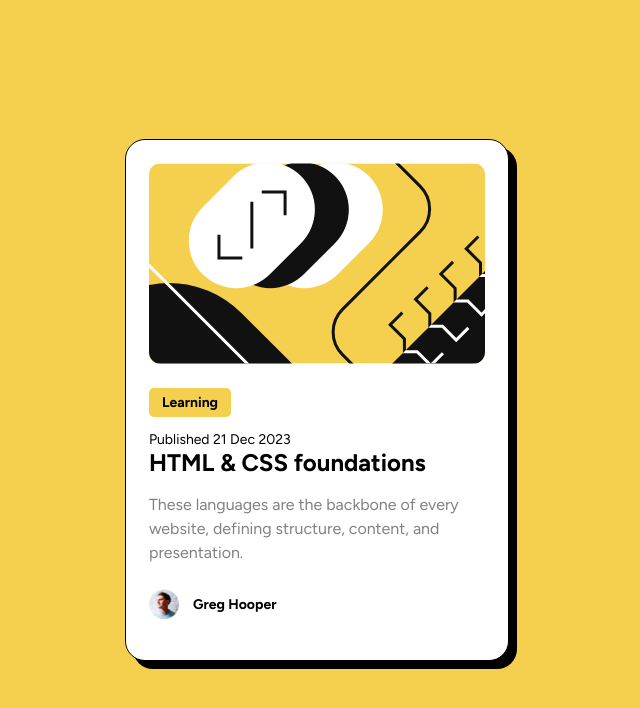
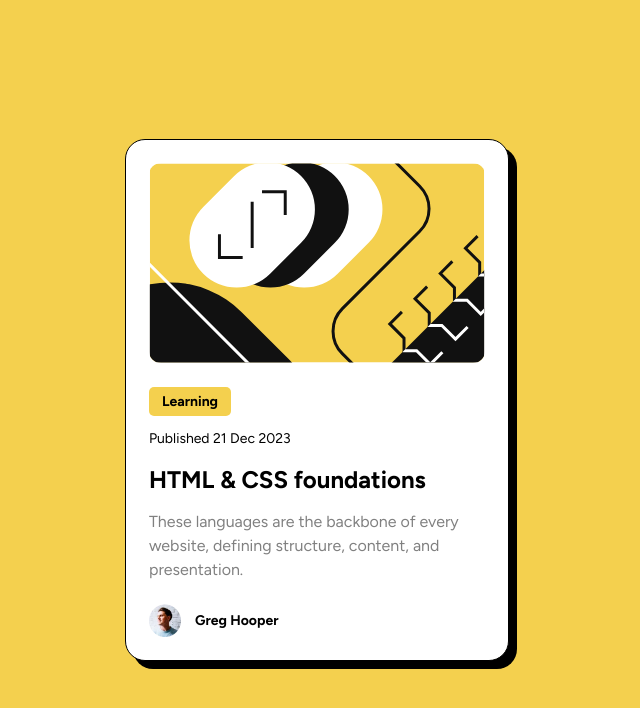
Before and after one commit to stautuan/blog-preview-card, a plain HTML site: page index.html in a window 1280 px wide. Shown: the whole page, without its empty margins (323-963 px from the left). Drawn offline with Linux system fonts and the light colour scheme.

Commit message:
Update styles.css

```diff
--- a/styles.css
+++ b/styles.css
@@ -25,12 +25,9 @@ body {
   padding: 23px;
 }
 
-header {
-  margin-bottom: 18px;
-}
-
 .illustration {
   width: 336px;
+  height: 200px;
   border-radius: 12px;
   margin-bottom: 20px;
 }
@@ -45,6 +42,10 @@ header {
   justify-content: center;
   border-radius: 5px;
   margin-bottom: 14px;
+}
+
+.published--date {
+  margin-bottom: 18px;
 }
 
 h1 {
@@ -67,7 +68,7 @@ a:hover {
   font-size: 16px;
   color: #808080;
   line-height: 1.5;
-  margin-bottom: 24px;
+  margin-bottom: 22px;
 }
 
 .author {
@@ -77,7 +78,8 @@ a:hover {
 }
 
 .author--image {
-  width: 30px;
+  width: 32px;
+  height: 32.px;
 }
 
 .author--name {
@@ -100,7 +102,6 @@ a:hover {
 
   .illustration {
     width: 279px;
-    height: 200px;
     margin-bottom: 20px;
     object-fit: cover;
   }
```
